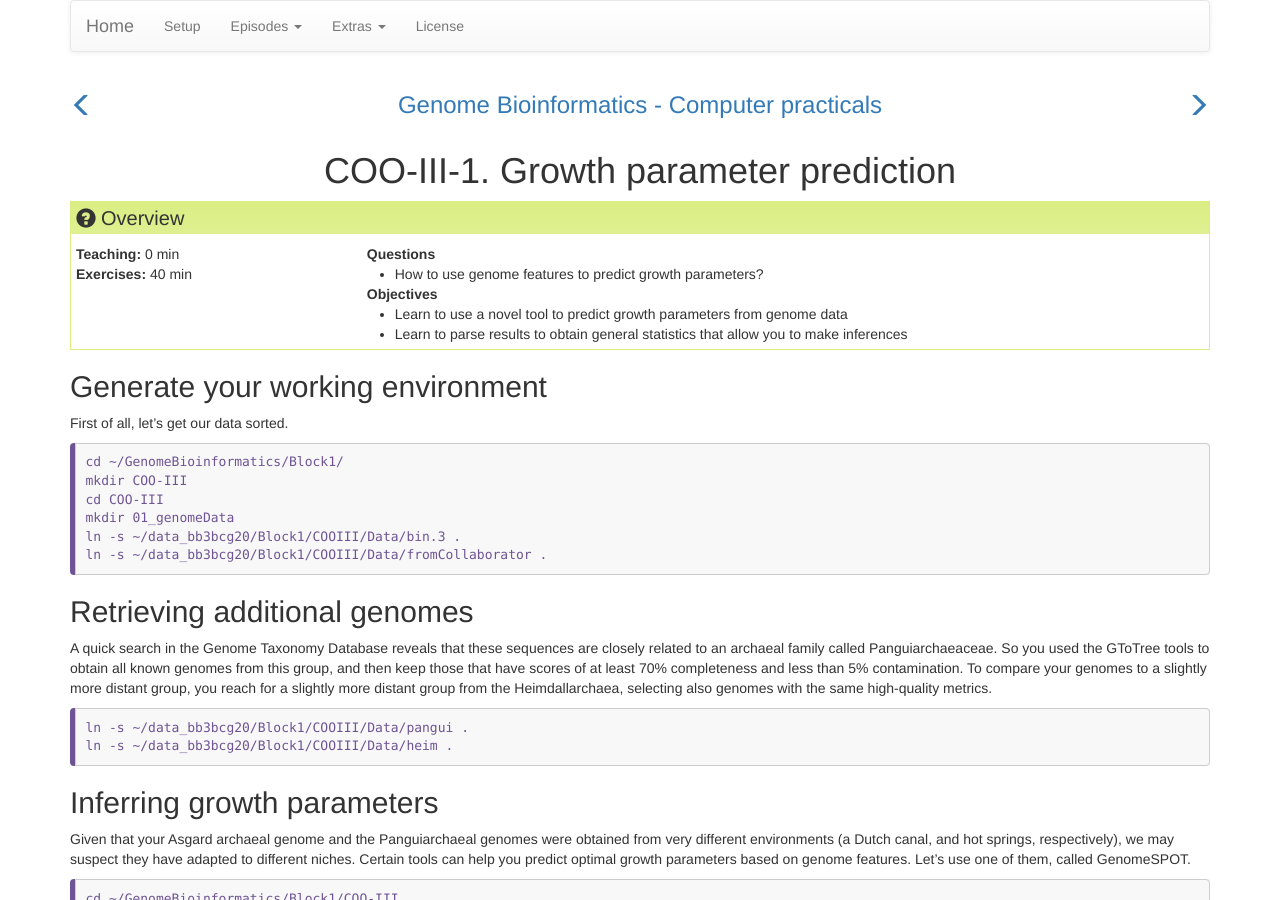
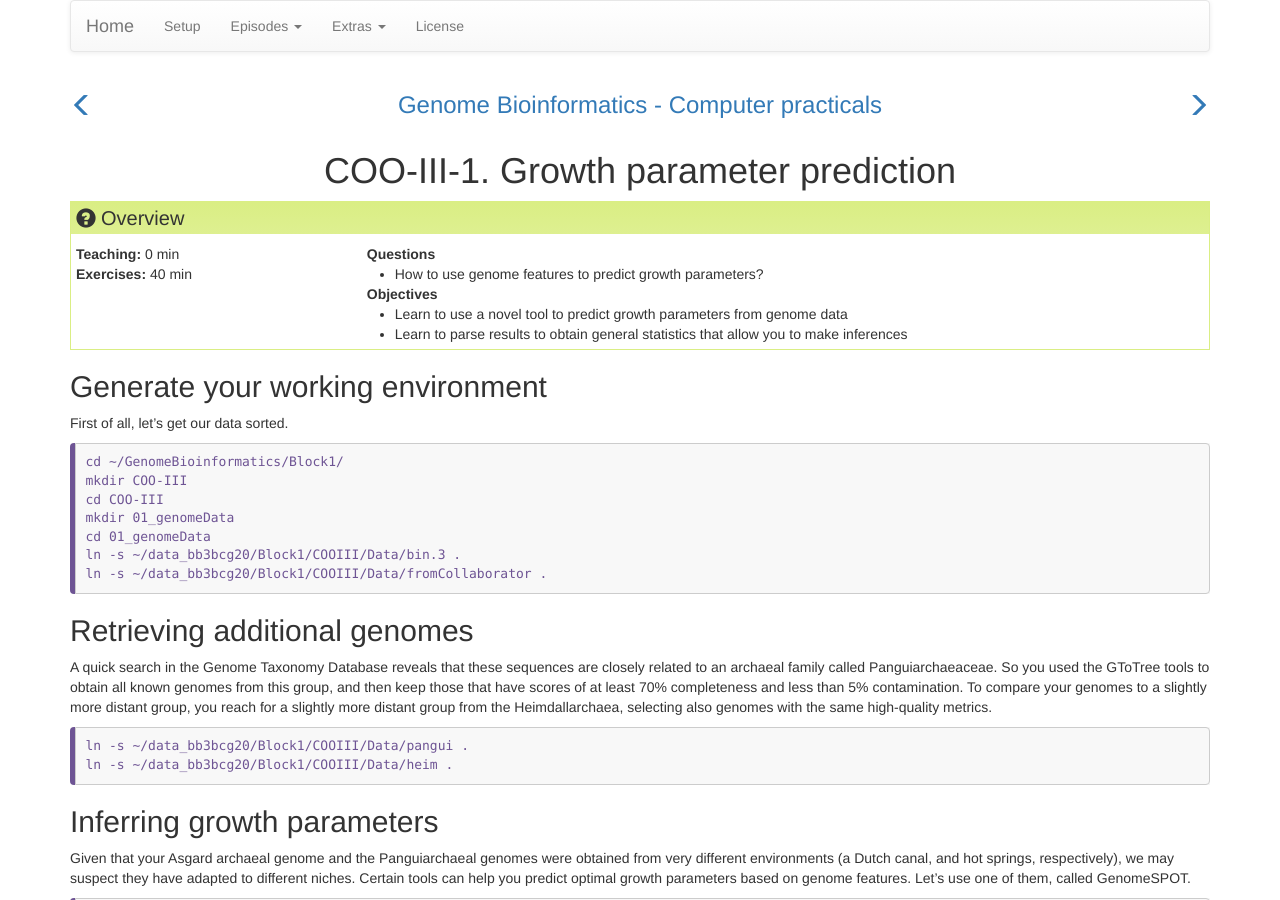
Before and after one commit to TeamMGE/GenomeBioinformaticsCourse, a Jekyll site: the page built from _episodes/31_COOIII.md, in a window 1280 px wide and 900 px high. Built offline with Jekyll 4.4.1, drawn with Linux system fonts in a browser that asks for light colours.

Commit message:
Update 31_COOIII.md

```diff
--- a/_episodes/31_COOIII.md
+++ b/_episodes/31_COOIII.md
@@ -19,6 +19,7 @@ cd ~/GenomeBioinformatics/Block1/
 mkdir COO-III
 cd COO-III
 mkdir 01_genomeData
+cd 01_genomeData
 ln -s ~/data_bb3bcg20/Block1/COOIII/Data/bin.3 .
 ln -s ~/data_bb3bcg20/Block1/COOIII/Data/fromCollaborator .
 ~~~
```
